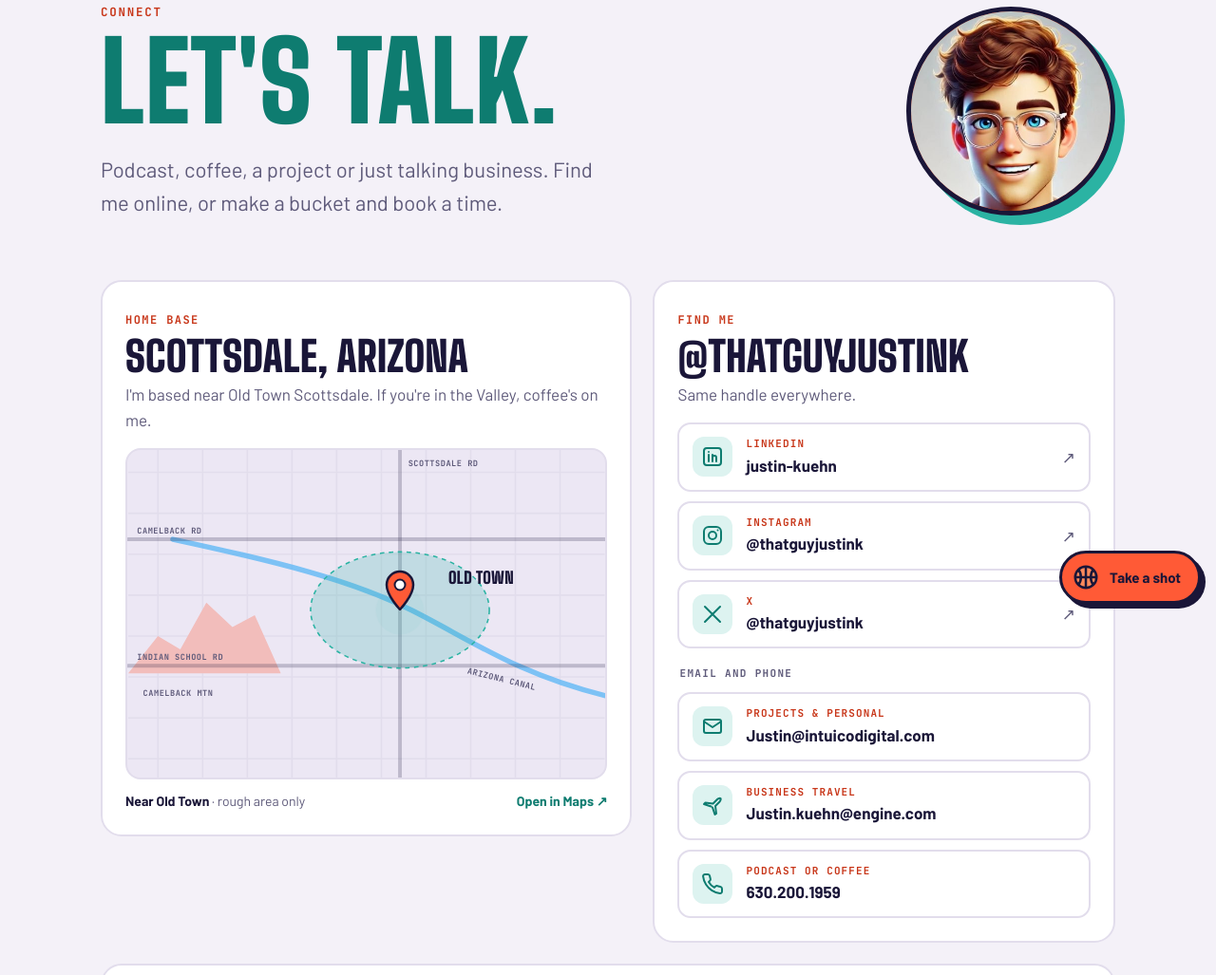
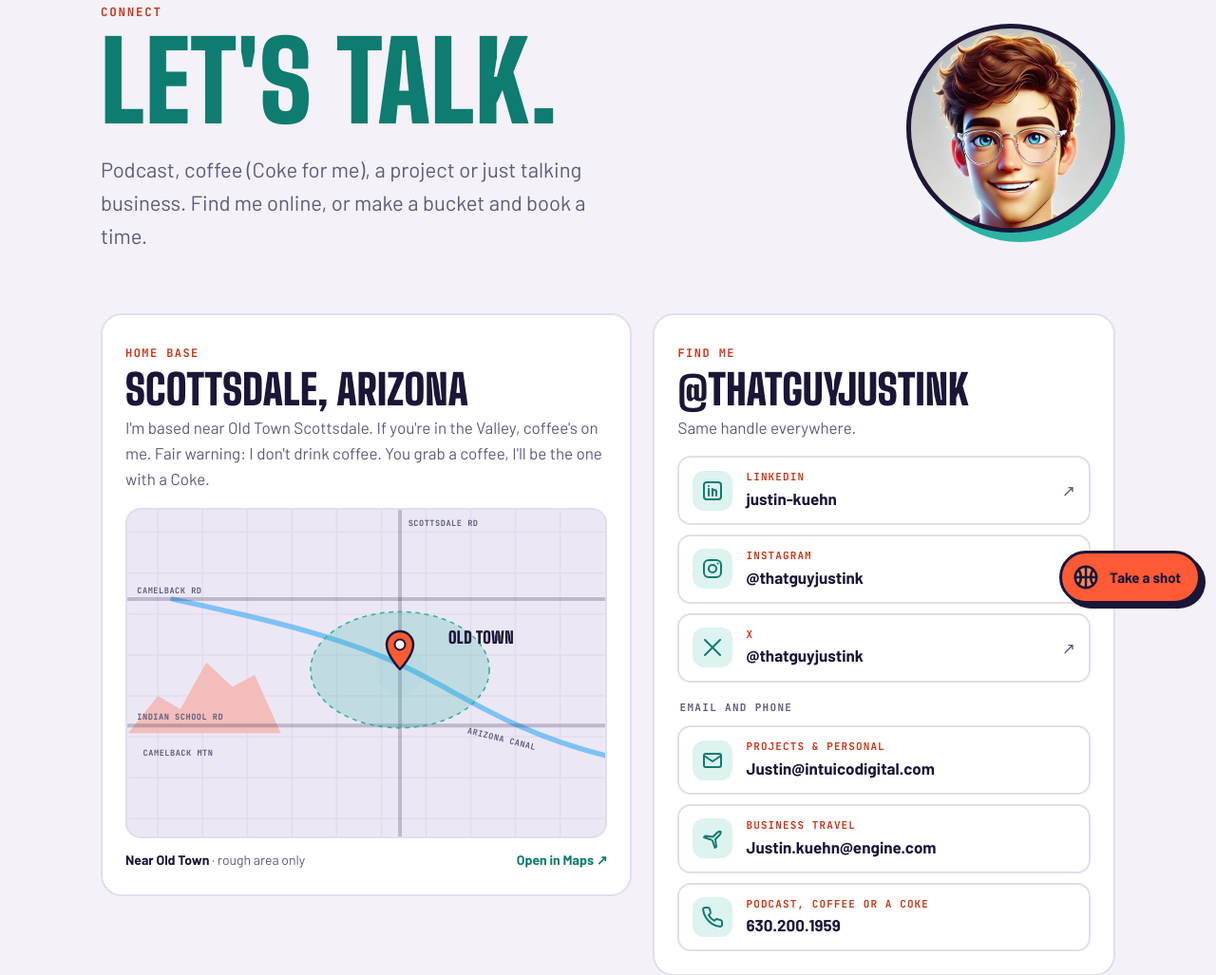
Before and after one commit to justinpkuehn22-collab/Justin-vercel-site, a plain HTML site: page connect.html in a window 1280 px wide. Shown: the part 148-1175 px from the top of the page at 95% size. Drawn offline with Linux system fonts and the light colour scheme.

Commit message:
Connect page: coffee for them, Coke for Justin
Co-Authored-By: Claude Opus 5.5 <noreply@anthropic.com>
Claude-Session: https://claude.ai/code/session_01823J5uidd7ka8ecBzNQuGU

```diff
--- a/connect.html
+++ b/connect.html
@@ -205,7 +205,7 @@ form .f{transition:opacity .4s}
     <div>
       <p class="eyebrow">Connect</p>
       <h1>Let's <span>talk.</span></h1>
-      <p class="lede">Podcast, coffee, a project or just talking business. Find me online, or make a bucket and book a time.</p>
+      <p class="lede">Podcast, coffee (Coke for me), a project or just talking business. Find me online, or make a bucket and book a time.</p>
     </div>
     <div class="face"><img src="img/avatar.jpg" alt="Illustrated portrait of Justin Kuehn"></div>
   </div>
@@ -216,7 +216,7 @@ form .f{transition:opacity .4s}
     <section class="c-card" aria-labelledby="h-where">
       <span class="k">Home base</span>
       <h2 id="h-where">Scottsdale, Arizona</h2>
-      <p>I'm based near Old Town Scottsdale. If you're in the Valley, coffee's on me.</p>
+      <p>I'm based near Old Town Scottsdale. If you're in the Valley, coffee's on me. Fair warning: I don't drink coffee. You grab a coffee, I'll be the one with a Coke.</p>
       <div class="map">
         <svg viewBox="0 0 640 440" role="img" aria-label="Rough map of Old Town Scottsdale">
           <g class="street"><line x1="40" y1="0" x2="40" y2="440"/><line x1="100" y1="0" x2="100" y2="440"/><line x1="160" y1="0" x2="160" y2="440"/><line x1="220" y1="0" x2="220" y2="440"/><line x1="280" y1="0" x2="280" y2="440"/><line x1="340" y1="0" x2="340" y2="440"/><line x1="400" y1="0" x2="400" y2="440"/><line x1="460" y1="0" x2="460" y2="440"/><line x1="520" y1="0" x2="520" y2="440"/><line x1="580" y1="0" x2="580" y2="440"/><line x1="0" y1="30" x2="640" y2="30"/><line x1="0" y1="85" x2="640" y2="85"/><line x1="0" y1="140" x2="640" y2="140"/><line x1="0" y1="195" x2="640" y2="195"/><line x1="0" y1="250" x2="640" y2="250"/><line x1="0" y1="305" x2="640" y2="305"/><line x1="0" y1="360" x2="640" y2="360"/><line x1="0" y1="415" x2="640" y2="415"/></g>
@@ -247,7 +247,7 @@ form .f{transition:opacity .4s}
         <p class="lnk-sep">Email and phone</p>
         <a class="lnk" href="mailto:Justin@intuicodigital.com"><svg viewBox="0 0 24 24" width="22" height="22" fill="none" stroke="currentColor" stroke-width="2" stroke-linecap="round" stroke-linejoin="round" aria-hidden="true"><rect x="3" y="5" width="18" height="14" rx="2"/><path d="M3 7l9 6 9-6"/></svg><span><small>Projects &amp; personal</small><b>Justin@intuicodigital.com</b></span></a>
         <a class="lnk" href="mailto:Justin.kuehn@engine.com"><svg viewBox="0 0 24 24" width="22" height="22" fill="none" stroke="currentColor" stroke-width="2" stroke-linecap="round" stroke-linejoin="round" aria-hidden="true"><path d="M10.5 13.5L3 11l1.5-1.5 8 1L17 6c1-1 3-1.5 3.5-1s0 2.5-1 3.5l-4.5 4.5 1 8L14.5 22l-2.5-7.5"/></svg><span><small>Business travel</small><b>Justin.kuehn@engine.com</b></span></a>
-        <a class="lnk" href="tel:+16302001959"><svg viewBox="0 0 24 24" width="22" height="22" fill="none" stroke="currentColor" stroke-width="2" stroke-linecap="round" stroke-linejoin="round" aria-hidden="true"><path d="M22 16.9v3a2 2 0 0 1-2.2 2 19.8 19.8 0 0 1-8.6-3.1 19.5 19.5 0 0 1-6-6A19.8 19.8 0 0 1 2.1 4.2 2 2 0 0 1 4.1 2h3a2 2 0 0 1 2 1.7c.1 1 .4 1.9.7 2.8a2 2 0 0 1-.5 2.1L8 9.9a16 16 0 0 0 6 6l1.3-1.3a2 2 0 0 1 2.1-.4c.9.3 1.8.6 2.8.7a2 2 0 0 1 1.7 2z"/></svg><span><small>Podcast or coffee</small><b>630.200.1959</b></span></a>
+        <a class="lnk" href="tel:+16302001959"><svg viewBox="0 0 24 24" width="22" height="22" fill="none" stroke="currentColor" stroke-width="2" stroke-linecap="round" stroke-linejoin="round" aria-hidden="true"><path d="M22 16.9v3a2 2 0 0 1-2.2 2 19.8 19.8 0 0 1-8.6-3.1 19.5 19.5 0 0 1-6-6A19.8 19.8 0 0 1 2.1 4.2 2 2 0 0 1 4.1 2h3a2 2 0 0 1 2 1.7c.1 1 .4 1.9.7 2.8a2 2 0 0 1-.5 2.1L8 9.9a16 16 0 0 0 6 6l1.3-1.3a2 2 0 0 1 2.1-.4c.9.3 1.8.6 2.8.7a2 2 0 0 1 1.7 2z"/></svg><span><small>Podcast, coffee or a Coke</small><b>630.200.1959</b></span></a>
       </div>
     </section>
   </div>
@@ -267,7 +267,7 @@ form .f{transition:opacity .4s}
         <fieldset id="fields" disabled>
           <div class="f"><label for="f-name">Your name</label><input id="f-name" name="name" type="text" autocomplete="name" required></div>
           <div class="f"><label for="f-email">Your email</label><input id="f-email" name="email" type="email" autocomplete="email" required></div>
-          <div class="f"><label for="f-reason">What's it about?</label><select id="f-reason" name="reason"><option>Coffee</option><option>Podcast</option><option>Business or partnership</option><option>A project with Intuico</option><option>Something else</option></select></div>
+          <div class="f"><label for="f-reason">What's it about?</label><select id="f-reason" name="reason"><option>Coffee (I'll bring a Coke)</option><option>Podcast</option><option>Business or partnership</option><option>A project with Intuico</option><option>Something else</option></select></div>
           <div class="f"><label for="f-date">Preferred day</label><input id="f-date" name="preferred_day" type="date"></div>
           <div class="f"><label for="f-time">Time of day</label><select id="f-time" name="time_of_day"><option>Morning</option><option>Lunch</option><option>Afternoon</option><option>Evening</option><option>Flexible</option></select></div>
           <div class="f"><label for="f-where">Where</label><select id="f-where" name="where"><option>Video call</option><option>Phone</option><option>In person, Scottsdale</option></select></div>
```
